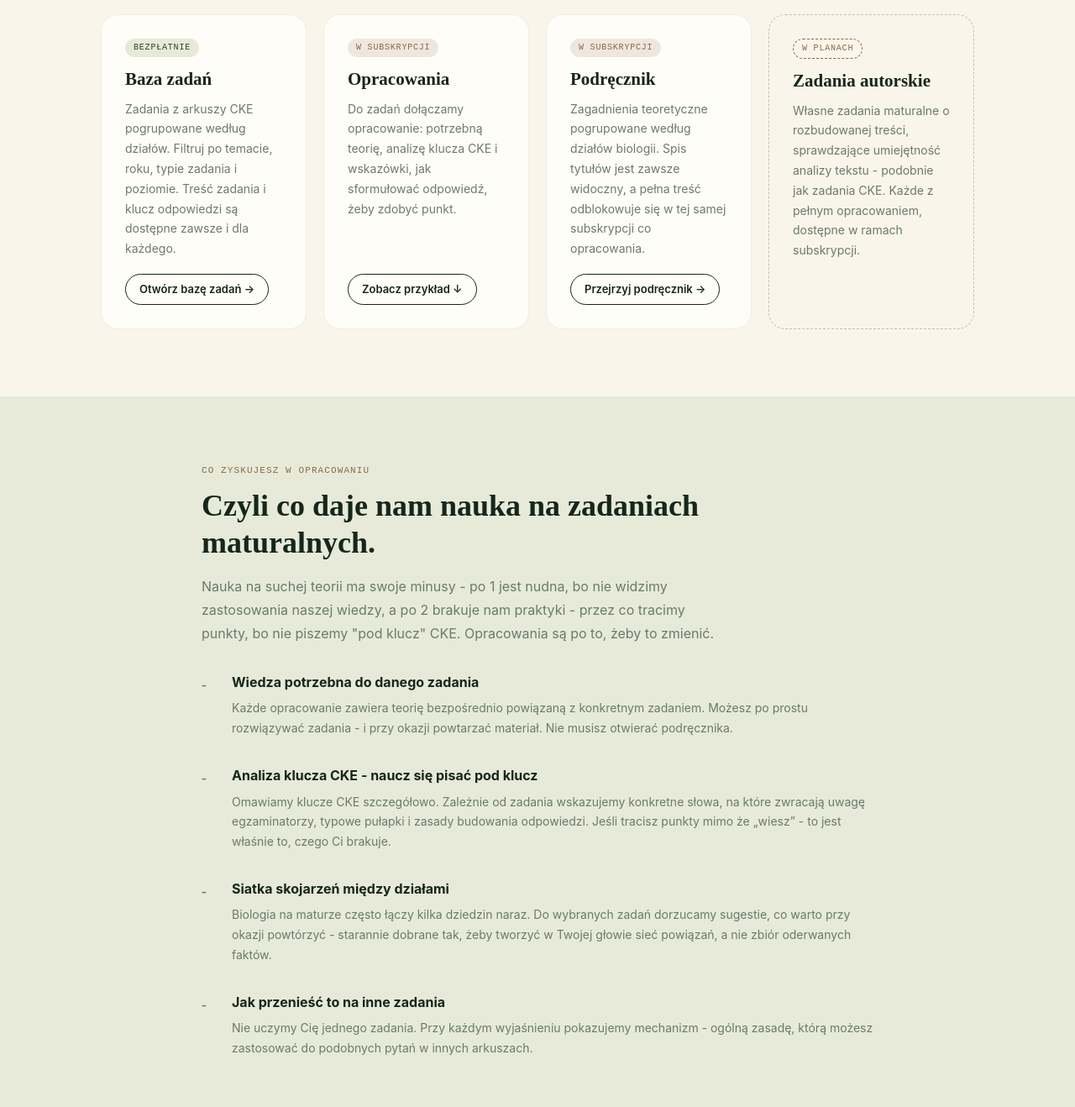
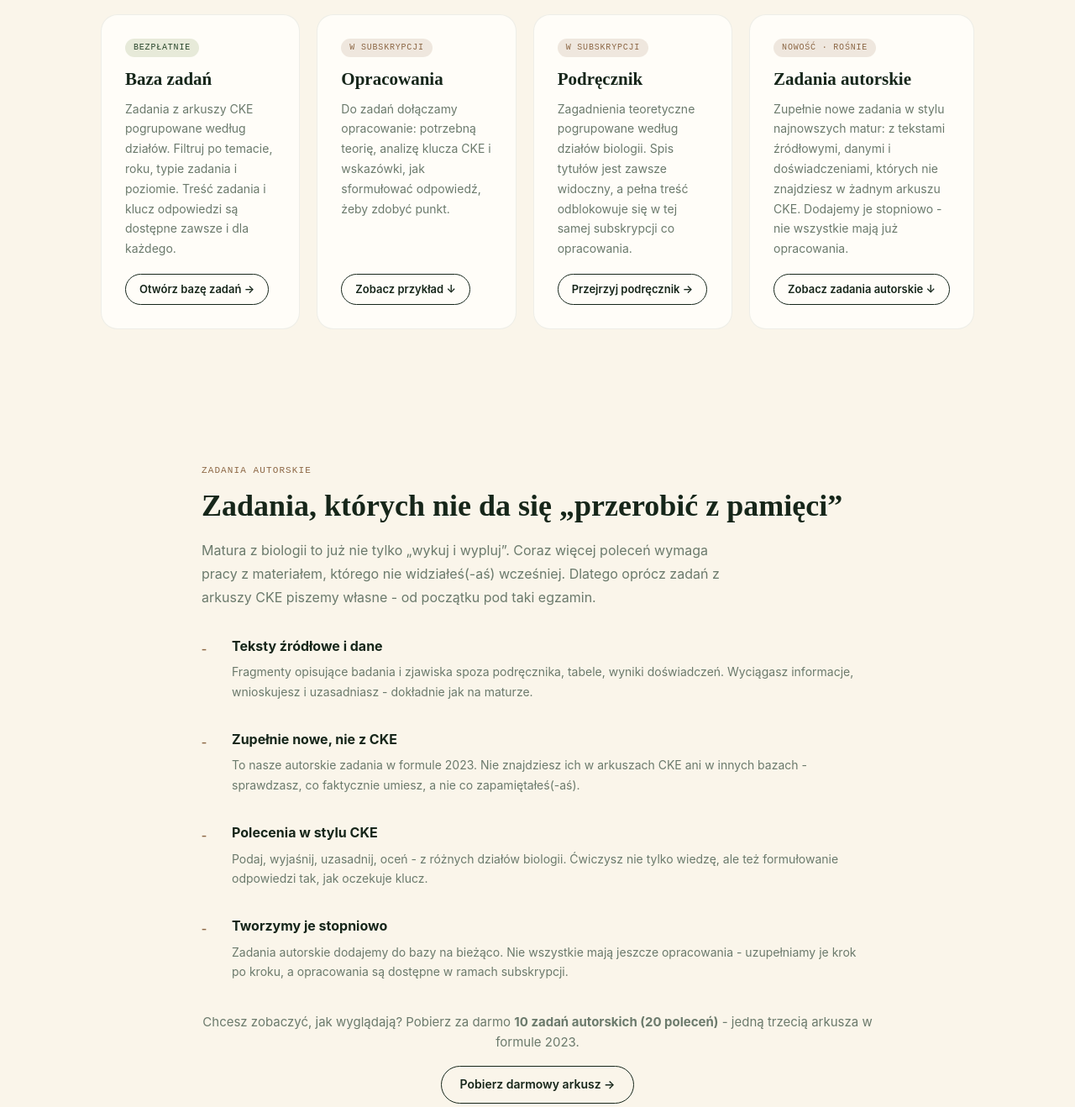
Before and after one commit to szkolakomorki/szkolakomorki_s, a plain HTML site: page matura-z-biologii.html in a window 1280 px wide. Shown: the part 1060-2378 px from the top of the page at 84% size. Drawn offline with Linux system fonts and the light colour scheme; no server answers.

Commit message:
aktualizacja  zadania_autorskie

```diff
--- a/matura-z-biologii.html
+++ b/matura-z-biologii.html
@@ -112,7 +112,12 @@
           {
             "@type": "Question",
             "name": "Jakie zadania znajdę w bazie?",
-            "acceptedAnswer": { "@type": "Answer", "text": "Zadania z arkuszy maturalnych CKE z biologii. Możesz je filtrować według działu, roku, typu zadania, formuły matury i poziomu. Nowe zadania z opracowaniami pojawiają się niemal codziennie." }
+            "acceptedAnswer": { "@type": "Answer", "text": "Zadania z arkuszy maturalnych CKE z biologii oraz nasze zadania autorskie. Możesz je filtrować według działu, roku, typu zadania, formuły matury i poziomu. Nowe zadania z opracowaniami pojawiają się niemal codziennie." }
+          },
+          {
+            "@type": "Question",
+            "name": "Czym są zadania autorskie i czy mają opracowania?",
+            "acceptedAnswer": { "@type": "Answer", "text": "To nasze własne zadania w stylu najnowszych matur, z tekstami źródłowymi i danymi - nie pochodzą z CKE. Tworzymy je i dodajemy stopniowo, dlatego nie wszystkie mają już opracowania; uzupełniamy je na bieżąco. Opracowania zadań autorskich są dostępne w ramach subskrypcji." }
           }
         ]
       }
@@ -147,7 +152,7 @@
     <div class="mk-hero-copy">
       <p class="lp-hero-tag">Matura z biologii</p>
       <h1 class="lp-hero-title">Zrozum teorię pod maturę z biologii.<br><em>A potem naucz się to napisać.</em></h1>
-      <p class="lp-hero-sub">Zadania z arkuszy CKE, teoria dopasowana do każdego zadania i szczegółowa analiza klucza - poznaj materiał, a potem przestań tracić punkty.</p>
+      <p class="lp-hero-sub">Zadania z arkuszy CKE i nasze zupełnie nowe zadania autorskie, teoria dopasowana do każdego zadania i szczegółowa analiza klucza - poznaj materiał, a potem przestań tracić punkty.</p>
       <div class="lp-hero-actions">
         <a href="#probka" class="btn btn-clay">Zobacz darmową próbkę ↓</a>
         <a href="subscription.html" class="btn btn-outline">Zacznij 3 dni bezpłatnie</a>
@@ -205,11 +210,57 @@
         <p>Zagadnienia teoretyczne pogrupowane według działów biologii. Spis tytułów jest zawsze widoczny, a pełna treść odblokowuje się w tej samej subskrypcji co opracowania.</p>
         <a href="podrecznik.html" class="btn btn-outline btn-sm">Przejrzyj podręcznik →</a>
       </div>
-      <div class="mk-pillar mk-pillar--soon">
-        <span class="mk-pillar-badge mk-pillar-badge--soon">W planach</span>
+      <div class="mk-pillar">
+        <span class="mk-pillar-badge mk-pillar-badge--paid">Nowość · rośnie</span>
         <h3>Zadania autorskie</h3>
-        <p>Własne zadania maturalne o rozbudowanej treści, sprawdzające umiejętność analizy tekstu - podobnie jak zadania CKE. Każde z pełnym opracowaniem, dostępne w ramach subskrypcji.</p>
+        <p>Zupełnie nowe zadania w stylu najnowszych matur: z tekstami źródłowymi, danymi i doświadczeniami, których nie znajdziesz w żadnym arkuszu CKE. Dodajemy je stopniowo - nie wszystkie mają już opracowania.</p>
+        <a href="#autorskie" class="btn btn-outline btn-sm">Zobacz zadania autorskie ↓</a>
       </div>
+    </div>
+  </div>
+</section>
+
+<!-- ── ZADANIA AUTORSKIE ── -->
+<section class="mk-section" id="autorskie">
+  <div class="mk-wrap" style="max-width:800px">
+    <p class="lp-section-tag">Zadania autorskie</p>
+    <h2 class="lp-section-title">Zadania, których nie da się „przerobić z pamięci”</h2>
+    <p class="lp-section-lead" style="margin-bottom:32px">Matura z biologii to już nie tylko „wykuj i wypluj”. Coraz więcej poleceń wymaga pracy z materiałem, którego nie widziałeś(-aś) wcześniej. Dlatego oprócz zadań z arkuszy CKE piszemy własne - od początku pod taki egzamin.</p>
+
+    <div class="sub-features">
+      <div class="sub-feature">
+        <div class="sub-feature-icon">-</div>
+        <div>
+          <strong>Teksty źródłowe i dane</strong>
+          <p>Fragmenty opisujące badania i zjawiska spoza podręcznika, tabele, wyniki doświadczeń. Wyciągasz informacje, wnioskujesz i uzasadniasz - dokładnie jak na maturze.</p>
+        </div>
+      </div>
+      <div class="sub-feature">
+        <div class="sub-feature-icon">-</div>
+        <div>
+          <strong>Zupełnie nowe, nie z CKE</strong>
+          <p>To nasze autorskie zadania w formule 2023. Nie znajdziesz ich w arkuszach CKE ani w innych bazach - sprawdzasz, co faktycznie umiesz, a nie co zapamiętałeś(-aś).</p>
+        </div>
+      </div>
+      <div class="sub-feature">
+        <div class="sub-feature-icon">-</div>
+        <div>
+          <strong>Polecenia w stylu CKE</strong>
+          <p>Podaj, wyjaśnij, uzasadnij, oceń - z różnych działów biologii. Ćwiczysz nie tylko wiedzę, ale też formułowanie odpowiedzi tak, jak oczekuje klucz.</p>
+        </div>
+      </div>
+      <div class="sub-feature">
+        <div class="sub-feature-icon">-</div>
+        <div>
+          <strong>Tworzymy je stopniowo</strong>
+          <p>Zadania autorskie dodajemy do bazy na bieżąco. Nie wszystkie mają jeszcze opracowania - uzupełniamy je krok po kroku, a opracowania są dostępne w ramach subskrypcji.</p>
+        </div>
+      </div>
+    </div>
+
+    <div class="mk-demo-cta" style="margin-top:36px">
+      <p>Chcesz zobaczyć, jak wyglądają? Pobierz za darmo <strong>10 zadań autorskich (20 poleceń)</strong> - jedną trzecią arkusza w formule 2023.</p>
+      <a href="arkusz.html" class="btn btn-outline">Pobierz darmowy arkusz →</a>
     </div>
   </div>
 </section>
@@ -441,7 +492,11 @@
       </details>
       <details>
         <summary>Jakie zadania znajdę w bazie?</summary>
-        <p>Zadania z arkuszy maturalnych CKE z biologii. Możesz je filtrować według działu, roku, typu zadania, formuły matury i poziomu. Nowe zadania z opracowaniami pojawiają się niemal codziennie.</p>
+        <p>Zadania z arkuszy maturalnych CKE z biologii oraz nasze zadania autorskie. Możesz je filtrować według działu, roku, typu zadania, formuły matury i poziomu. Nowe zadania z opracowaniami pojawiają się niemal codziennie.</p>
+      </details>
+      <details>
+        <summary>Czym są zadania autorskie i czy mają opracowania?</summary>
+        <p>To nasze własne zadania w stylu najnowszych matur, z tekstami źródłowymi i danymi - nie pochodzą z CKE. Tworzymy je i dodajemy stopniowo, dlatego nie wszystkie mają już opracowania; uzupełniamy je na bieżąco. Opracowania zadań autorskich są dostępne w ramach subskrypcji.</p>
       </details>
     </div>
   </div>
```
Also changed, not shown: subscription.html (+27 -4 lines).
